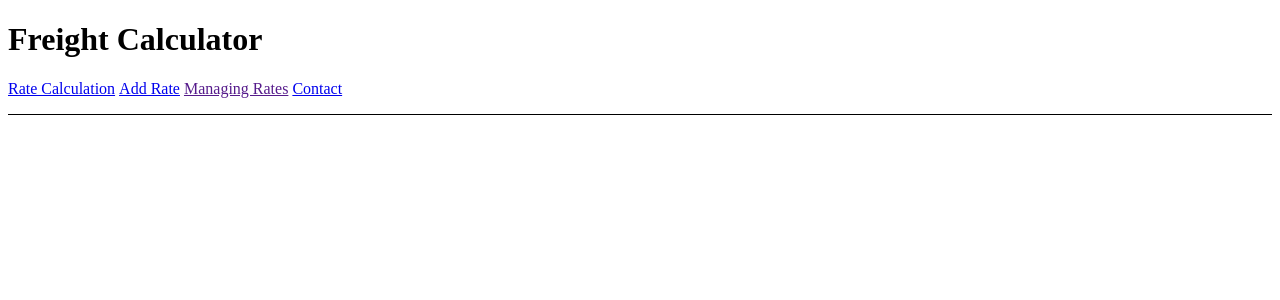
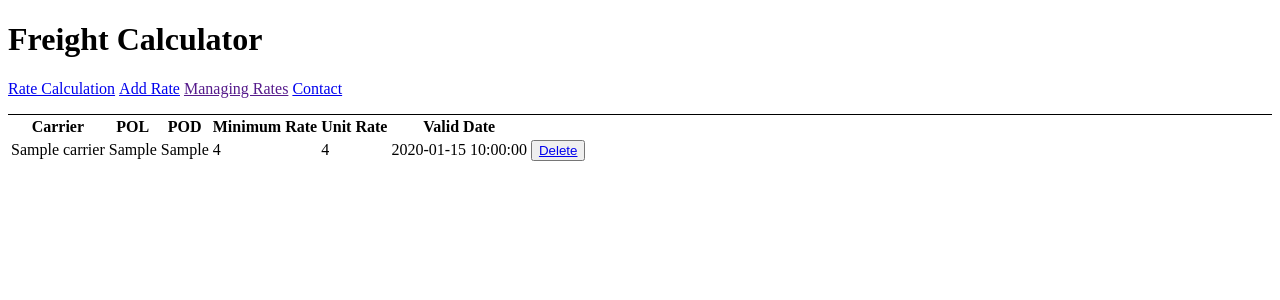
Before and after one commit to haden-liu/Auto-Quote, a Flask app: page /manage in a window 1280 px wide. Shown: the top 300 px of the page. Run offline with Flask 2, Linux system fonts and the light colour scheme; a database or web service that is not in the repository returns one stand-in record (values such as "Sample title"); some libraries are stand-ins or nearby versions.

Commit message:
add delete

```diff
--- a/server.py
+++ b/server.py
@@ -6,7 +6,9 @@ from werkzeug.utils import secure_filename
 import os
 
 
-from flask import Flask, render_template, request, redirect
+from flask import Flask, render_template, request, redirect, jsonify
+import flask_excel as excel
+
 
 DB_URL = os.environ.get('DATABASE_URL', 'dbname=freight')
 
@@ -142,17 +144,35 @@ def manage():
         conn = psycopg2.connect(DB_URL)
         cur =conn.cursor()
 
-        cur.execute('select * from rates where carrier is not null')
+        cur.execute('select id, carrier,loading_port, discharging_port, freight_rate_min, freight_rate_unit, valid_date from rates where carrier is not null')
 
         results = cur.fetchall()
 
-        print(results)
+        # print(results)
 
         cur.close()
         conn.close()
 
-        return render_template('manage.html')
+        freight_items = []
 
+        for row in results:
+            id, carrier, loading_port, discharging_port, freight_rate_min, freight_rate_unit, valid_date = row
+            freight_items.append([id, carrier, loading_port, discharging_port, freight_rate_min, freight_rate_unit, valid_date])
+        print(freight_items)
+        return render_template('manage.html', freight_items = freight_items)
+
+@app.route('/delete/<id>', methods = ['POST','GET'])
+def delete(id):
+        conn = psycopg2.connect(DB_URL)
+        cur =conn.cursor()
+
+        cur.execute('Delete from rates where id = %s', [id])
+
+        conn.commit()
+        cur.close()
+        conn.close()
+
+        return redirect('/addrate')
 
 
 
@@ -162,6 +182,8 @@ def upload_rate():
 
     # upload_file = request.files('file')
     # upload_file.save(secure_filename(upload_file.filename))
+    # if request.method == "POST":
+    #     return jsonify({"result": request.get_array(field_name='file')})
 
 
     df = pd.read_excel("Book1.xlsx")
@@ -185,4 +207,5 @@ def upload_rate():
 
 
 if __name__ == '__main__':
+    excel.init_excel(app)
     app.run(debug=True)
--- a/static/style.css
+++ b/static/style.css
@@ -94,3 +94,13 @@ input[type=text] {
   input[type=button] {
     margin: 20px;
   }
+
+
+  table {
+    page-break-inside: auto;
+  }
+
+  tr {
+    page-break-inside: avoid;
+    page-break-after: auto;
+  }
--- a/templates/manage.html
+++ b/templates/manage.html
@@ -19,6 +19,31 @@
         </ul>
     </nav>
 
+    <table>
+        <tr>
+            <th>Carrier</th>
+            <th>POL</th>
+            <th>POD</th>
+            <th>Minimum Rate</th>
+            <th>Unit Rate</th>
+            <th>Valid Date</th>
+        </tr>
+
+            {% for id, carrier, loading_port, discharging_port, freight_rate_min, freight_rate_unit, valid_date in freight_items %}
+                <tr>
+                    <td>{{carrier}}</td>
+                    <td>{{loading_port}}</td>
+                    <td>{{discharging_port}}</td>
+                    <td>{{freight_rate_min}}</td>
+                    <td>{{freight_rate_unit}}</td>
+                    <td>{{valid_date}}</td>
+                    <td><button><a href="{{url_for('delete', id = id)}}">Delete</a></button></td>
+                </tr>
+            {% endfor %}
+    </table>
+
+
+
 
 </body>
 </html>
```
